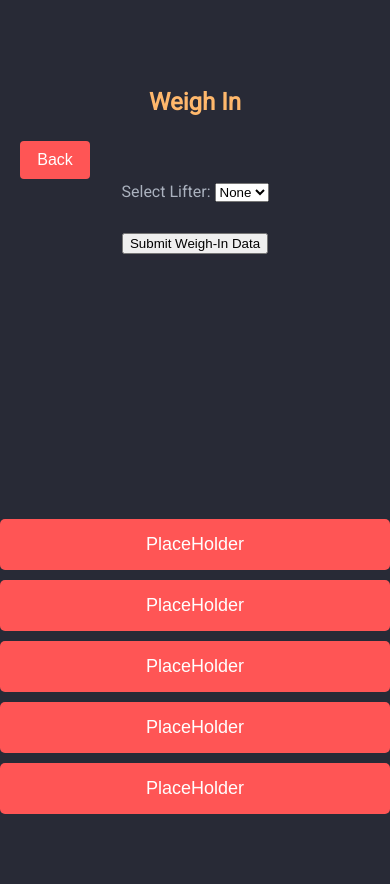
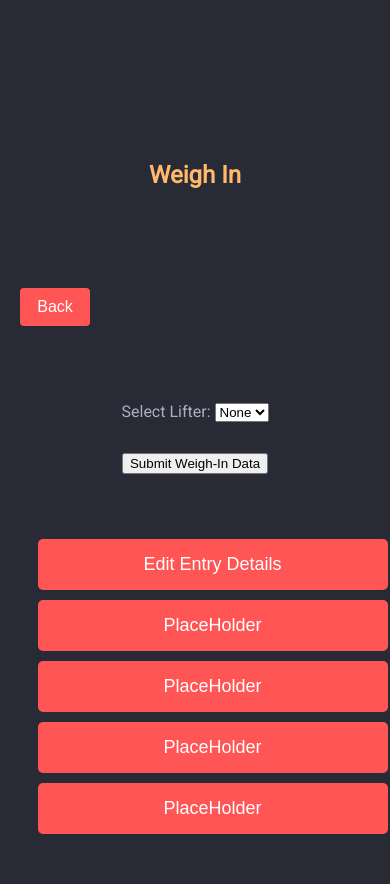
Before and after one commit to mkingopng/apl_aws, a Flask app: page /weigh_in in a window 390 px wide. Run offline with Flask 3, Linux system fonts and the light colour scheme; data that the repository does not hold is empty; parts of the project's set-up code (start-up, migrations or seed data) failed here and were passed over.

Commit message:
OK further progress. the form is basically displaying correctly although there is more formatting work to do. weigh in data is correctly appended to the lifter record in dynamodb

```diff
--- a/templates/weigh_in.html
+++ b/templates/weigh_in.html
@@ -8,7 +8,7 @@
         body {
             display: flex;
             flex-direction: column;
-            justify-content: flex-start;
+            justify-content: space-between;
             align-items: center;
             height: 100vh;
             margin: 0;
@@ -41,6 +41,11 @@
             width: 20%;
         }
 
+        #weighInForm {
+            width: 100%; /* Ensures form takes full width */
+            margin-bottom: 30px; /* Space below the form */
+        }
+
         #backButton:hover {
             background-color: #ff6666;
         }
@@ -52,7 +57,7 @@
         }
 
         .button-container {
-            position: absolute;
+            position: relative;
             bottom: 30px;
             width: 90%;
             left: 5%;
@@ -82,17 +87,16 @@
         @media (max-width: 600px) {
             .button-container {
                 width: 100%;
-                left: 0;
                 flex-direction: column;
+                gap: 10px;
             }
 
             .button-container button {
                 width: 100%;
-                margin-bottom: 10px; /* space between stacked buttons */
             }
 
-            .button-container button:last-child {
-                margin-bottom: 0;  /* remove margin for the last button */
+            #weighInForm {
+                margin-bottom: 20px; /* Adjust for smaller screens */
             }
         }
 
@@ -110,7 +114,7 @@
 
   <form id="weighInForm" method="POST" action="/weigh_in">
 
-      {# todo: step 1 - select lifter by email #}
+      {# step 1 - select lifter by email #}
       <label for="lifterEmail">Select Lifter:</label>
       <select id="lifterEmail" name="lifterEmail" onchange="loadLifterDetails()">
           <option value="">None</option>
@@ -119,7 +123,7 @@
           {% endfor %}
       </select><br><br>
 
-      {# todo: step 2 - retrieved data displayed after record is retrieved #}
+      {# step 2 - data displayed after record is retrieved #}
       <div id="lifterDetails" style="display:none;">
           <h2>Lifter Details</h2>
 
@@ -143,9 +147,6 @@
 
           <label>Weight Class:</label>
           <input type="text" id="weightClass" name="weightClass" disabled><br><br>
-
-{#          <label>City/State:</label>#}
-{#          <input type="text" id="cityState" name="cityState" disabled><br><br>#}
 
           <label>Equipment:</label>
           <input type="text" id="equipment" name="equipment" disabled><br><br>
@@ -184,7 +185,7 @@
   </form>
 
       <div class="button-container">
-            <button onclick="window.location.href='/entry'">PlaceHolder</button>
+            <button onclick="window.location.href='/entry'">Edit Entry Details</button>
             <button onclick="window.location.href='/summary_of_lifters'">PlaceHolder</button>
             <button onclick="window.location.href='/weigh_in'">PlaceHolder</button>
             <button onclick="window.location.href='/run_meet'">PlaceHolder</button>
@@ -199,6 +200,7 @@
     function loadLifterDetails() {
     var selectedEmail = document.getElementById('lifterEmail').value;
     if (selectedEmail !== '') {
+        document.getElementById('hiddenEmail').value = selectedEmail; // Set email in hidden field
         fetch('/get_lifter_details?email=' + selectedEmail)
         .then(response => response.json())
         .then(data => {
@@ -214,17 +216,26 @@
             document.getElementById('equipment').value = data.equipment || '';
             {#document.getElementById('division').value = data.division || '';#}
             document.getElementById('event').value = data.event || '';
-            // Make the lifterDetails div visible
+            // make the lifterDetails div visible
             document.getElementById('lifterDetails').style.display = 'block';
+            document.getElementById('weighInData').style.display = 'block';
+            // reset weigh-in fields
+            document.getElementById('bodyWeight').value = '';
+            document.getElementById('squatBarHeight').value = '';
+            // reset other weigh-in fields similarly
         })
         .catch(error => {
             console.error('Error:', error);
-            // Optionally, hide the lifterDetails div if there is an error
+            // hide the lifterDetails and weighInData sections if error occurs
             document.getElementById('lifterDetails').style.display = 'none';
+            document.getElementById('weighInData').style.display = 'none';
         });
     } else {
-        // Hide the lifterDetails div if no lifter is selected
+        // hide the lifterDetails div if no lifter is selected
         document.getElementById('lifterDetails').style.display = 'none';
+        document.getElementById('weighInData').style.display = 'none';
+        // hide details and reset hidden email field
+        document.getElementById('hiddenEmail').value = '';
     }
 }
 
```
